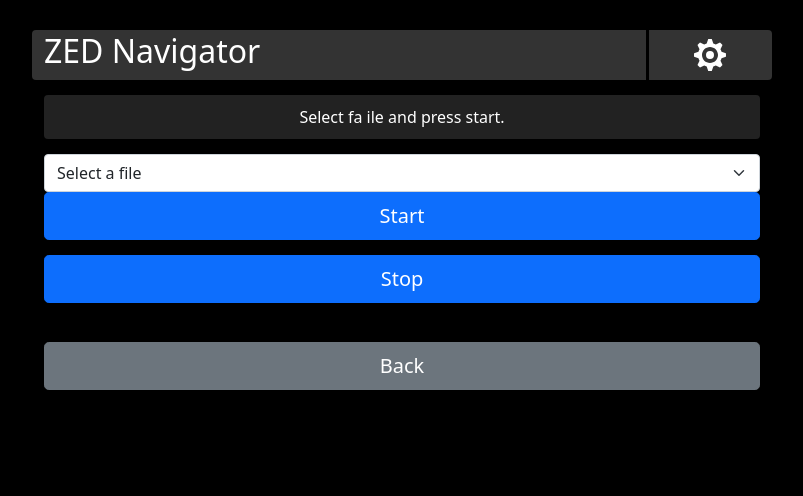
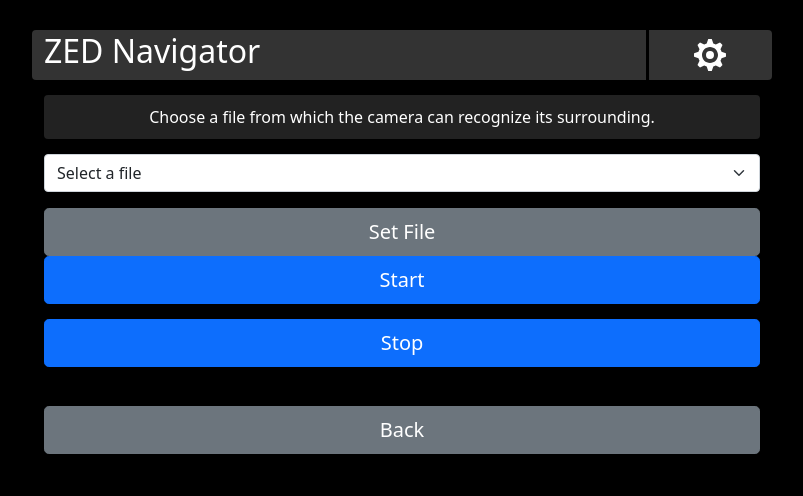
Before and after one commit to b-state/camtrack, a Flask app: template templates/load_and_capture.html in a window 1280 px wide. Shown: the top 496 px of the page, without its empty margins (238-1041 px from the left). Run offline with Flask 2, Linux system fonts and the light colour scheme; the template is opened without the code that fills it, so the values that code supplies are empty; parts of the project's set-up code (start-up, migrations or seed data) failed here and were passed over; some libraries are stand-ins or nearby versions.

Commit message:
files now visible on "Load" page, center of camera is now the actual center not left lens

```diff
--- a/capture.py
+++ b/capture.py
@@ -6,6 +6,17 @@ import datetime
 import pyzed.sl as sl
 
 fname = ""
+
+def transform_pose(zed_pose, tx) :
+    transform_ = sl.Transform()
+    transform_.set_identity()
+    # Translate the tracking frame by tx along the X axis
+    transform_.m[0][3] = tx
+    # Pose(new reference frame) = M.inverse() * pose (camera frame) * M, where M is the transform between the two frames
+    transform_inv = sl.Transform()
+    transform_inv.init_matrix(transform_)
+    transform_inv.inverse()
+    zed_pose = transform_inv * zed_pose * transform_
 
 def main(toggle, ipaddress, safe_map, file_name):
     # Create a Camera object
@@ -41,6 +52,13 @@ def main(toggle, ipaddress, safe_map, file_name):
 
     sock = socket.socket(socket.AF_INET, socket.SOCK_DGRAM)
 
+    # Get the distance between the center of the camera and the left eye
+    translation_left_to_center = zed.get_camera_information().calibration_parameters.T[0]
+
+    # Retrieve and transform the pose data into a new frame located at the center of the camera
+    tracking_state = zed.get_position(zed_pose, sl.REFERENCE_FRAME.WORLD)
+    transform_pose(zed_pose.pose_data(sl.Transform()), translation_left_to_center)
+
     try:
         while toggle.value == 1:
             if zed.grab(runtime_parameters) == sl.ERROR_CODE.SUCCESS:
@@ -48,6 +66,8 @@ def main(toggle, ipaddress, safe_map, file_name):
                 zed.get_position(zed_pose, sl.REFERENCE_FRAME.WORLD)
                 zed.get_sensors_data(zed_sensors, sl.TIME_REFERENCE.IMAGE)
                 zed_imu = zed_sensors.get_imu_data()
+                # Retrieve and transform the pose data into a new frame located at the center of the camera
+                transform_pose(zed_pose.pose_data(sl.Transform()), translation_left_to_center)
 
                 # Display the translation and timestamp
                 py_translation = sl.Translation()
@@ -78,9 +98,10 @@ def main(toggle, ipaddress, safe_map, file_name):
                 #print(struct.unpack("7f", payload), end="\r")
             else:
                 print(zed.grab(runtime_parameters))
-        # i += 1
+
     except KeyboardInterrupt:
         pass
+
     # Close the camera and safe map if fname
 
     if safe_map:
--- a/server.py
+++ b/server.py
@@ -1,10 +1,9 @@
-import os, time, git
+import git
+import os
+import time
 from multiprocessing import Process, Value
-
 from flask import Flask, request, render_template
-
 from capture import main as only_capture
-from capture_and_safe import main as cands
 
 app = Flask(__name__)
 
@@ -17,7 +16,7 @@ load_map = False
 
 fname = None
 
-
+project_path = os.path.dirname(os.path.realpath(__file__))
 
 
 def zed_capture():
@@ -28,18 +27,14 @@ def zed_capture():
     print("Tracking should have started")
     pass
 
-# def zed_capture_and_safe(fname):
-#     global toggle
-#     toggle.value = 1
-#     p = Process(target=cands, args=(toggle, fname), name="ZED Capture And Safe")
-#     p.start()
-#     print("Tracking should have started")
-#     pass
-
 
 def zed_stop():
     global toggle
     toggle.value = 0
+
+def get_dict_filenames(path):
+    for dirpath, dirnames, file_names in os.walk(path):
+        return file_names
 
 
 @app.route("/", methods=['GET', 'POST'])
@@ -49,7 +44,7 @@ def index():
     if request.form.get("set_ip") == "SET IP":
         ipaddress = request.form.get("ipaddress")
 
-    print("Address is:",ipaddress)
+    print("Address is:", ipaddress)
 
     return render_template("index.html", ipaddress=ipaddress)
 
@@ -81,12 +76,15 @@ def capture_and_safe():
 
     return render_template("capture_and_safe.html", fname=fname)
 
+
 @app.route("/load_and_capture", methods=['GET', 'POST'])
 def load_and_capture():
 
+    filenames = get_dict_filenames(os.path.join(project_path, "area"))
 
-    return render_template("capture_and_safe.html", fname=fname)
+    print(request.form.get("selection"))
 
+    return render_template("load_and_capture.html", filenames=filenames)
 
 
 @app.route("/settings", methods=['GET', 'POST'])
--- a/templates/index.html
+++ b/templates/index.html
@@ -17,6 +17,6 @@
 <br>
 <a href="capture" class="btn btn-primary btn-lg btn-block" role="button">CAPTURE</a>
 <a href="capture_and_safe" class="btn btn-primary btn-lg btn-block" role="button">CAPTURE & SAVE</a>
-<a href="loadandcapture" class="btn btn-primary btn-lg btn-block" role="button">LOAD & CAPTURE</a>
+<a href="load_and_capture" class="btn btn-primary btn-lg btn-block" role="button">LOAD & CAPTURE</a>
 </div>
 {% endblock %}
--- a/templates/load_and_capture.html
+++ b/templates/load_and_capture.html
@@ -2,22 +2,26 @@
 
 {% block content %}
 <div class="text-center text-white content-box rounded-2 ">
-    <span>Select fa ile and press start.</span>
+    <span>Choose a file from which the camera can recognize its surrounding.</span>
 </div>
 
 
 <form method="post">
     <div class="d-grid capture_btn">
         <input id="toggle" name="toggle" type="hidden" value="start">
-        <select class="form-select" aria-label="Default select example">
+        <p>
+        <select class="form-select" aria-label="Default select example" id="selection">
           <option selected>Select a file</option>
 
-            {% for user in users %}
-                <option value="1">One</option>
+            {% for file in filenames %}
+                <option value="{{loop.index}}">{{file}}</option>
             {% endfor %}
 
         </select>
+        </p>
+        <input class="btn btn-secondary btn-lg btn-block" name="set_file" type="submit" value="Set File"/>
         <input class="btn btn-primary btn-lg btn-block" name="start_button" type="submit" value="Start"/>
+
     </div>
 </form>
 
```
Also changed, not shown: test.py (+3 -4 lines).
